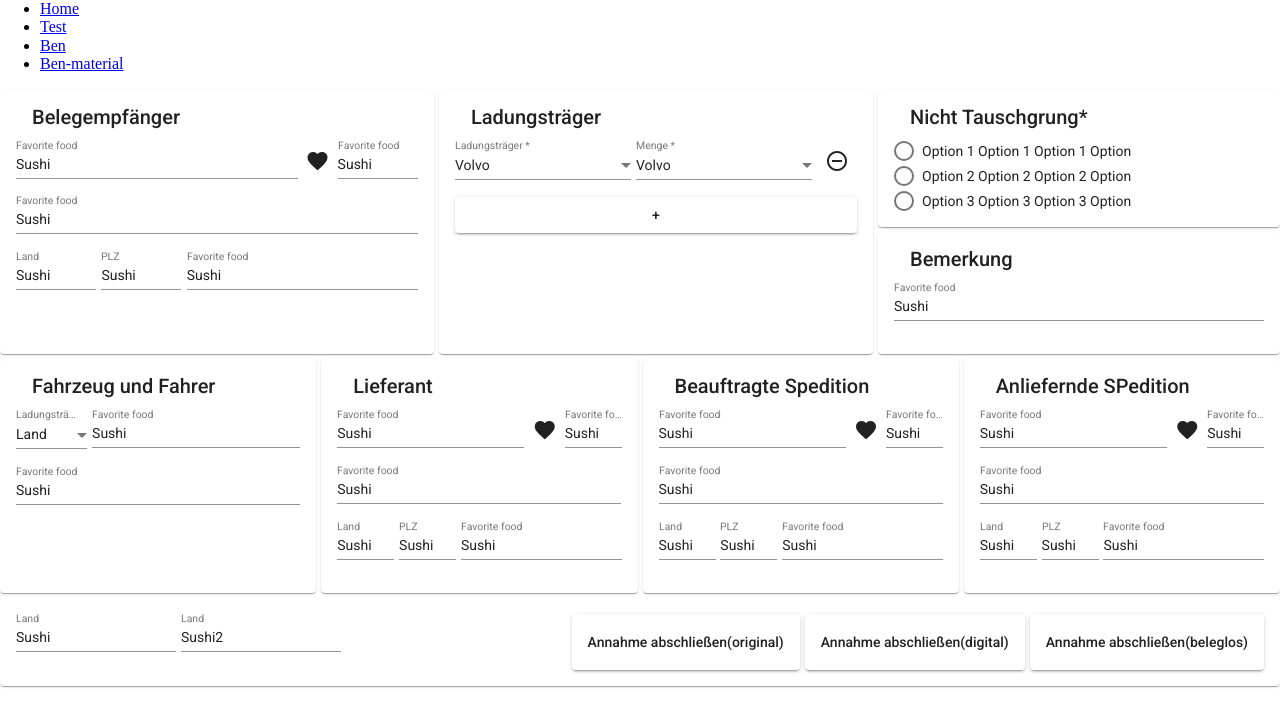
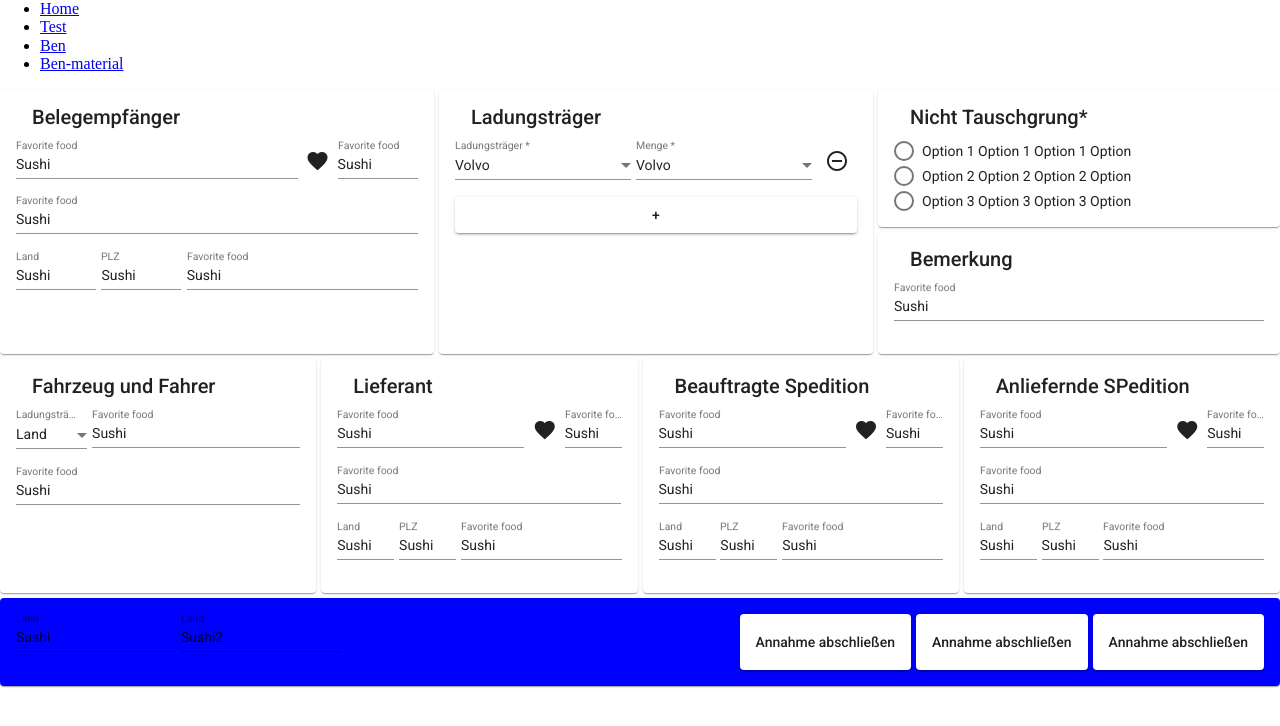
Before and after one commit to binoben/angular-8-material-flex-starter-template-qrncui, an Angular app: page /ben-material in a window 1280 px wide. Shown: the top 726 px of the page. Built offline with nearby package versions, Linux system fonts and the light colour scheme.

Commit message:
2 files modified

```diff
--- a/src/app/ben-material/ben-material.component.css
+++ b/src/app/ben-material/ben-material.component.css
@@ -10,3 +10,7 @@ div{ border: 1px solid black} */
 ::ng-deep .mat-form-field-infix {
     width: auto !important;
 }
+
+.blue{
+  background-color: blue;
+}
--- a/src/app/ben-material/ben-material.component.html
+++ b/src/app/ben-material/ben-material.component.html
@@ -259,12 +259,12 @@
 		</mat-card>
 	</div>
 
-	<mat-card>
-		<mat-card-content fxLayout="row-reverse" fxLayoutGap="5px">
+	<mat-card class="blue">
+		<mat-card-content fxFlexAlign="auto" fxLayout="row-reverse" fxLayoutGap="5px">
 
-			<button  mat-raised-button>Annahme abschließen(beleglos)</button>
-			<button mat-raised-button>Annahme abschließen(digital)</button>
-			<button  mat-raised-button>Annahme abschließen(original)</button>
+			<button  mat-raised-button>Annahme abschließen</button>
+			<button mat-raised-button>Annahme abschließen</button>
+			<button  mat-raised-button>Annahme abschließen</button>
 			<mat-form-field class="start">
 				<input matInput placeholder="Land" value="Sushi2">
   </mat-form-field>
```
